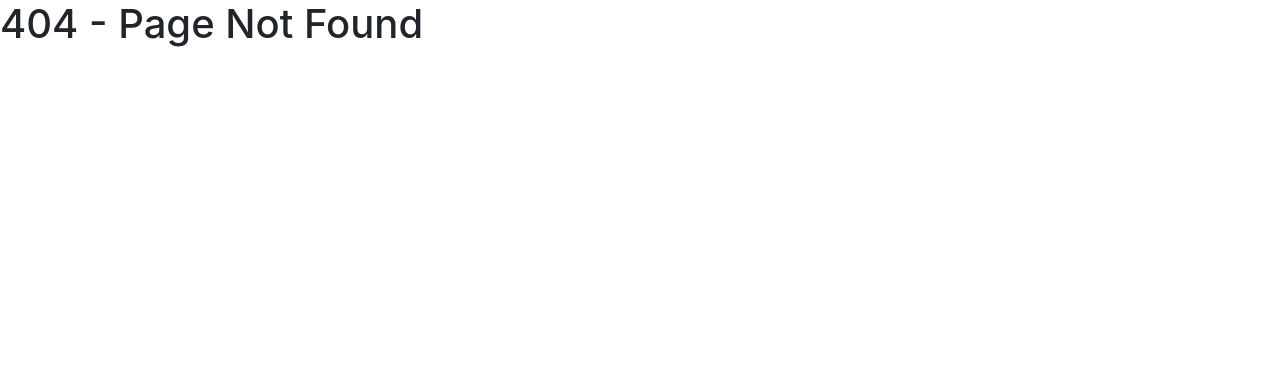
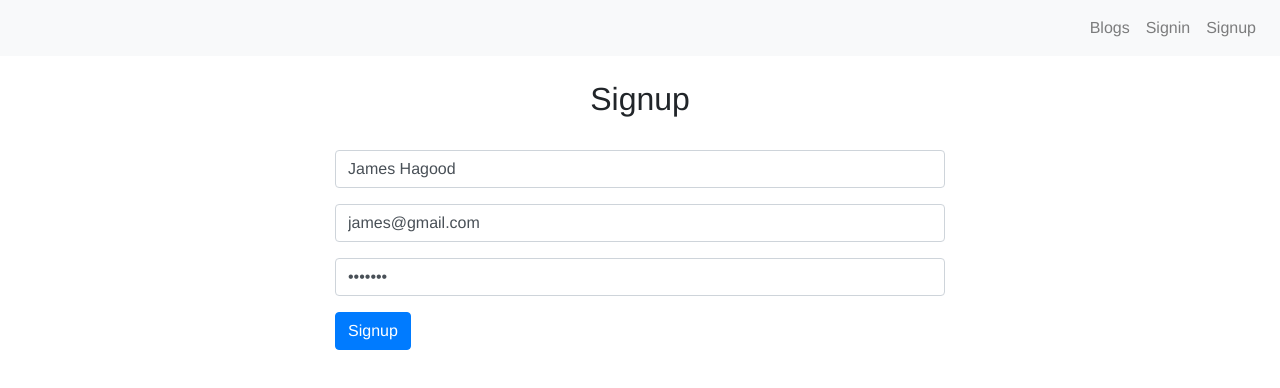
Before and after one commit to cardfaux/BlogNextJS-Frontend, a Next.js app: page /signup in a window 1280 px wide. Before the commit this address had no page. Shown: the top 388 px of the page. Built offline with nearby package versions, Linux system fonts and the light colour scheme.

Commit message:
added a _app.jsx componnet to pages and moved all the meta info and CDN links to there.

```diff
--- /dev/null
+++ b/components/auth/SignupComponent.jsx
@@ -0,0 +1,87 @@
+/* eslint-disable quotes */
+import React, { useState, useEffect } from 'react';
+import { signup, isAuth } from '../../actions/auth';
+import Router from 'next/router';
+
+const SignupComponent = () => {
+  const [values, setValues] = useState({
+    name: 'James Hagood',
+    email: 'james@gmail.com',
+    password: 'testers',
+    error: '',
+    loading: false,
+    message: '',
+    showForm: true,
+  });
+
+  const { name, email, password, error, loading, message, showForm } = values;
+
+  useEffect(() => {
+    isAuth() && Router.push(`/`);
+  }, []);
+
+  const handleSubmit = (e) => {
+    e.preventDefault();
+    // console.table({ name, email, password, error, loading, message, showForm });
+    setValues({ ...values, loading: true, error: false });
+    const user = { name, email, password };
+
+    signup(user).then((data) => {
+      if (data.error) {
+        setValues({ ...values, error: data.error, loading: false });
+      } else {
+        setValues({
+          ...values,
+          name: '',
+          email: '',
+          password: '',
+          error: '',
+          loading: false,
+          message: data.message,
+          showForm: false,
+        });
+      }
+    });
+  };
+
+  const handleChange = (name) => (e) => {
+    setValues({ ...values, error: false, [name]: e.target.value });
+  };
+
+  const showLoading = () => (loading ? <div className='alert alert-info'>Loading...</div> : '');
+  const showError = () => (error ? <div className='alert alert-danger'>{error}</div> : '');
+  const showMessage = () => (message ? <div className='alert alert-info'>{message}</div> : '');
+
+  const signupForm = () => {
+    return (
+      <form onSubmit={handleSubmit}>
+        <div className='form-group'>
+          <input value={name} onChange={handleChange('name')} type='text' className='form-control' placeholder='Type your name' />
+        </div>
+
+        <div className='form-group'>
+          <input value={email} onChange={handleChange('email')} type='email' className='form-control' placeholder='Type your email' />
+        </div>
+
+        <div className='form-group'>
+          <input value={password} onChange={handleChange('password')} type='password' className='form-control' placeholder='Type your password' />
+        </div>
+
+        <div>
+          <button className='btn btn-primary'>Signup</button>
+        </div>
+      </form>
+    );
+  };
+
+  return (
+    <React.Fragment>
+      {showError()}
+      {showLoading()}
+      {showMessage()}
+      {showForm && signupForm()}
+    </React.Fragment>
+  );
+};
+
+export default SignupComponent;
--- a/components/shared/Layout.jsx
+++ b/components/shared/Layout.jsx
@@ -9,7 +9,6 @@
       <GlobalStyle />
       <Header />
       {props.children}
-      <p>footer</p>
     </>
   );
 };
--- /dev/null
+++ b/pages/_app.jsx
@@ -0,0 +1,17 @@
+import React from 'react';
+import Head from 'next/head';
+
+function MyApp({ Component, pageProps }) {
+  return (
+    <>
+      <Head>
+        <meta charSet='UTF-8' />
+        <meta name='viewport' content='viewport-fit=cover' />
+        <link rel='stylesheet' href='https://cdnjs.cloudflare.com/ajax/libs/twitter-bootstrap/4.5.3/css/bootstrap.min.css' />
+      </Head>
+      <Component {...pageProps} />
+    </>
+  );
+}
+
+export default MyApp;
--- a/pages/_document.jsx
+++ b/pages/_document.jsx
@@ -21,13 +21,7 @@
   render() {
     return (
       <Html lang='en'>
-        <Head>
-          <meta charSet='UTF-8' />
-          {/* <meta name='viewport' content='width=device-width, initial-scale=1.0' /> */}
-          <link rel='stylesheet' href='https://cdnjs.cloudflare.com/ajax/libs/twitter-bootstrap/4.5.3/css/bootstrap.min.css' />
-          {/* Step 5: Output the styles in the head  */}
-          {this.props.styleTags}
-        </Head>
+        <Head>{this.props.styleTags}</Head>
         <body>
           <Main />
           <NextScript />
--- /dev/null
+++ b/pages/signup.jsx
@@ -0,0 +1,21 @@
+import React from 'react';
+import Layout from '../components/shared/Layout';
+import SignupComponent from '../components/auth/SignupComponent';
+import Link from 'next/link';
+
+const Signup = () => {
+  return (
+    <Layout>
+      <div className='container-fluid'>
+        <h2 className='text-center pt-4 pb-4'>Signup</h2>
+        <div className='row'>
+          <div className='col-md-6 offset-md-3'>
+            <SignupComponent />
+          </div>
+        </div>
+      </div>
+    </Layout>
+  );
+};
+
+export default Signup;
```
Also changed, not shown: components/auth/SigninComponent.jsx (added, +82 -0 lines), pages/signin.jsx (added, +20 -0 lines).
